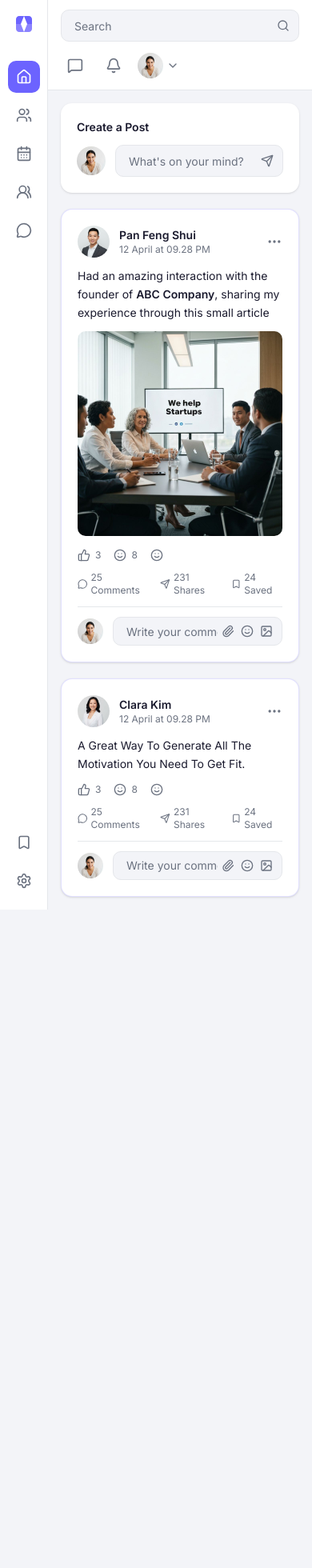
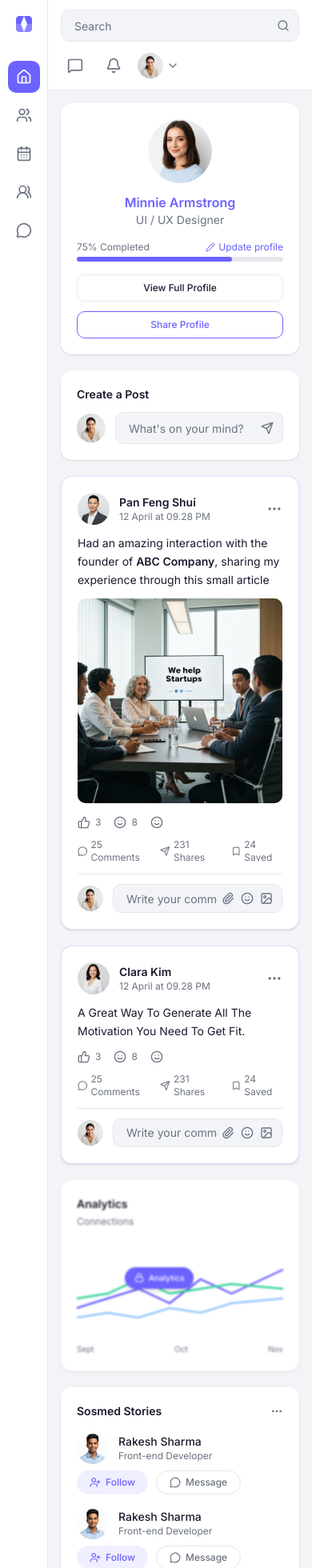
Before and after one commit to Swayam226/syncup, a Next.js app: page / in a window 390 px wide. Shown: the top 1960 px of the page at 80% size. Before the commit the page ends 1137 px from the top, so only its background shows below. Built offline with nearby package versions, Linux system fonts and the light colour scheme.

Commit message:
fixed profile card issues

```diff
--- a/app/dashboard/page.tsx
+++ b/app/dashboard/page.tsx
@@ -7,7 +7,6 @@ import { JobApplicationTable } from "@/components/dashboard/job-application-tabl
 export default function DashboardPage() {
   return (
     <div className="mx-auto w-full max-w-[1200px] p-4 md:p-5">
-      {/* Header */}
       <div className="mb-5 flex flex-wrap items-center justify-between gap-4">
         <div>
           <h1 className="text-xl font-bold text-foreground">
@@ -28,18 +27,14 @@ export default function DashboardPage() {
         </div>
       </div>
 
-      {/* Stats */}
       <StatsCards />
 
-      {/* Main content */}
       <div className="mt-5 flex flex-col gap-5 xl:flex-row">
-        {/* Left - Charts */}
         <div className="flex min-w-0 flex-1 flex-col gap-5">
           <VacancyChart />
           <JobApplicationTable />
         </div>
 
-        {/* Right - Recommended Jobs */}
         <aside className="hidden w-[280px] shrink-0 xl:block">
           <RecommendedJobs />
         </aside>
--- a/app/page.tsx
+++ b/app/page.tsx
@@ -9,14 +9,16 @@ import { Suggestions } from "@/components/home/suggestions"
 export default function HomePage() {
   return (
     <div className="mx-auto flex w-full max-w-[1200px] flex-col gap-5 p-4 md:flex-row md:p-5">
-      {/* Left Column */}
+      <section className="flex flex-col gap-5 lg:hidden">
+        <ProfileCard />
+      </section>
+
       <aside className="hidden w-[240px] shrink-0 flex-col gap-5 lg:flex">
         <ProfileCard />
         <AnalyticsWidget />
         <SosmedStories />
       </aside>
 
-      {/* Center Feed */}
       <section className="flex min-w-0 flex-1 flex-col gap-5">
         <CreatePost />
         <FeedPost
@@ -45,7 +47,11 @@ export default function HomePage() {
         />
       </section>
 
-      {/* Right Column */}
+      <section className="flex flex-col gap-5 lg:hidden">
+        <AnalyticsWidget />
+        <SosmedStories />
+      </section>
+
       <aside className="hidden w-[260px] shrink-0 flex-col gap-5 xl:flex">
         <HireBanner />
         <Suggestions />
--- a/components/dashboard/job-application-table.tsx
+++ b/components/dashboard/job-application-table.tsx
@@ -39,7 +39,6 @@ const applications = [
 export function JobApplicationTable() {
   return (
     <div className="rounded-xl bg-card p-5 shadow-sm">
-      {/* Header */}
       <div className="mb-4 flex flex-wrap items-center justify-between gap-3">
         <h4 className="text-base font-semibold text-foreground">
           Job Application Status
@@ -70,7 +69,6 @@ export function JobApplicationTable() {
         </div>
       </div>
 
-      {/* Table */}
       <div className="overflow-x-auto">
         <table className="w-full">
           <thead>
--- a/components/dashboard/vacancy-chart.tsx
+++ b/components/dashboard/vacancy-chart.tsx
@@ -55,7 +55,6 @@ function CustomTooltip({ active, payload, label }: { active?: boolean; payload?:
 export function VacancyChart() {
   return (
     <div className="rounded-xl bg-card p-5 shadow-sm">
-      {/* Header */}
       <div className="mb-4 flex flex-wrap items-center justify-between gap-3">
         <h4 className="text-base font-semibold text-foreground">
           Vacancy Stats
@@ -86,7 +85,6 @@ export function VacancyChart() {
         </div>
       </div>
 
-      {/* Chart */}
       <div className="h-[300px] w-full">
         <ResponsiveContainer width="100%" height="100%">
           <LineChart data={data}>
--- a/components/home/analytics-widget.tsx
+++ b/components/home/analytics-widget.tsx
@@ -10,28 +10,24 @@ export function AnalyticsWidget() {
       </div>
       <p className="mb-4 text-xs text-muted-foreground">Connections</p>
 
-      {/* Simple SVG chart */}
       <div className="relative h-[120px] w-full">
         <svg
           viewBox="0 0 200 100"
           className="h-full w-full"
           preserveAspectRatio="none"
         >
-          {/* Line 1 - Blue */}
           <polyline
             fill="none"
             stroke="#6c63ff"
             strokeWidth="2"
             points="0,70 30,60 60,50 90,65 120,40 150,55 200,30"
           />
-          {/* Line 2 - Light blue */}
           <polyline
             fill="none"
             stroke="#93c5fd"
             strokeWidth="2"
             points="0,80 30,75 60,80 90,70 120,75 150,65 200,60"
           />
-          {/* Line 3 - Green */}
           <polyline
             fill="none"
             stroke="#34d399"
@@ -40,14 +36,12 @@ export function AnalyticsWidget() {
           />
         </svg>
 
-        {/* Analytics badge */}
         <div className="absolute bottom-15 left-15 flex items-center gap-1.5 rounded-full bg-[#6c63ff] px-3 py-1.5 text-[10px] font-medium text-white shadow-md">
           <Lock className="h-3 w-3" />
           Analytics
         </div>
       </div>
 
-      {/* Month labels */}
       <div className="mt-2 flex justify-between text-[10px] text-muted-foreground">
         <span>Sept</span>
         <span>Oct</span>
--- a/components/home/feed-post.tsx
+++ b/components/home/feed-post.tsx
@@ -39,7 +39,6 @@ export function FeedPost({
 }: FeedPostProps) {
   return (
     <div className="rounded-xl border border-[#6c63ff]/20 bg-card p-5 shadow-sm">
-      {/* Header */}
       <div className="mb-3 flex flex-wrap items-center justify-between gap-3">
         <div className="flex items-center gap-3">
           <Image
@@ -59,7 +58,6 @@ export function FeedPost({
         </button>
       </div>
 
-      {/* Content */}
       <p className="mb-3 text-sm leading-relaxed text-foreground">
         {boldText ? (
           <>
@@ -72,7 +70,6 @@ export function FeedPost({
         )}
       </p>
 
-      {/* Image */}
       {image && (
         <div className="mb-4 overflow-hidden rounded-lg">
           <Image
@@ -85,7 +82,6 @@ export function FeedPost({
         </div>
       )}
 
-      {/* Engagement */}
       <div className="mb-3 flex flex-wrap items-center justify-between gap-3 border-b border-border pb-3">
         <div className="flex items-center gap-4">
           <button className="flex items-center gap-1.5 text-muted-foreground hover:text-primary">
@@ -116,7 +112,6 @@ export function FeedPost({
         </div>
       </div>
 
-      {/* Comment input */}
       <div className="flex items-center gap-3">
         <Image
           src="/images/avatar-user.jpg"
--- a/components/home/profile-card.tsx
+++ b/components/home/profile-card.tsx
@@ -4,7 +4,6 @@ import { Pencil } from "lucide-react"
 export function ProfileCard() {
   return (
     <div className="rounded-xl bg-card p-5 shadow-sm">
-      {/* Avatar */}
       <div className="flex flex-col items-center">
         <div className="relative mb-3">
           <Image
@@ -21,7 +20,6 @@ export function ProfileCard() {
         <p className="text-sm text-muted-foreground">UI / UX Designer</p>
       </div>
 
-      {/* Progress */}
       <div className="mt-4">
         <div className="mb-1 flex items-center justify-between">
           <span className="text-xs text-muted-foreground">75% Completed</span>
@@ -38,7 +36,6 @@ export function ProfileCard() {
         </div>
       </div>
 
-      {/* Buttons */}
       <div className="mt-4 flex flex-col gap-3 sm:flex-row">
         <button className="flex-1 rounded-lg border border-border px-3 py-2 text-xs font-medium text-foreground hover:bg-accent">
           View Full Profile
--- a/components/layout/topbar.tsx
+++ b/components/layout/topbar.tsx
@@ -6,7 +6,6 @@ import Image from "next/image"
 export function Topbar() {
   return (
     <header className="flex flex-col gap-3 border-b border-border bg-card px-4 py-3 sm:h-[60px] sm:flex-row sm:items-center sm:justify-between sm:px-6">
-      {/* Search */}
       <div className="relative w-full max-w-[480px]">
         <input
           type="text"
@@ -16,7 +15,6 @@ export function Topbar() {
         <Search className="absolute right-3 top-1/2 h-4 w-4 -translate-y-1/2 text-muted-foreground" />
       </div>
 
-      {/* Right side */}
       <div className="flex items-center gap-3 sm:gap-4">
         <button
           className="flex h-9 w-9 items-center justify-center rounded-lg text-muted-foreground hover:bg-accent"
```
